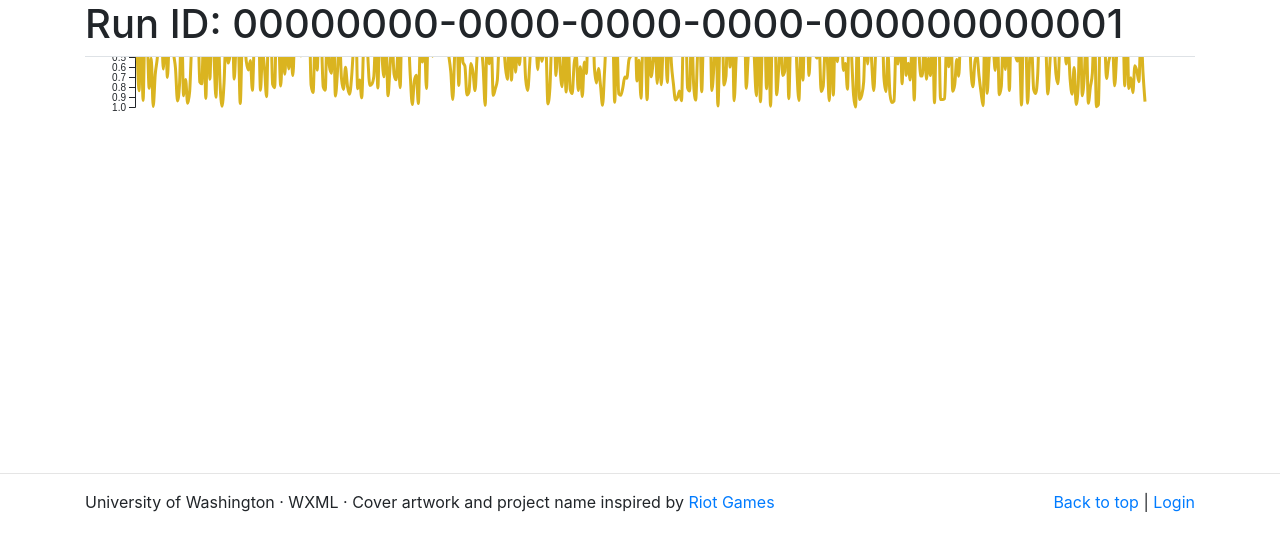
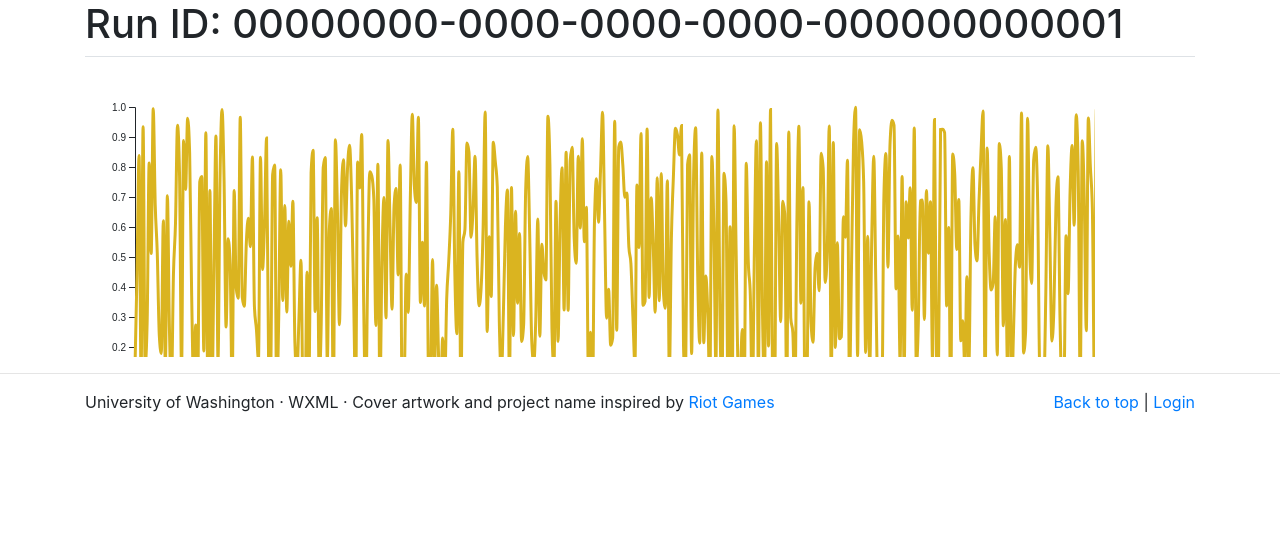
Before and after one commit to pengra/gis, a Django app: page /data/00000000-0000-0000-0000-000000000001/ in a window 1280 px wide. Shown: the part 56-607 px from the top of the page. Run offline with Django 3.2, Linux system fonts and the light colour scheme; tables that the repository leaves empty hold one stand-in row (values such as "Sample post"); some libraries are stand-ins or nearby versions.

Commit message:
modify window graph height

```diff
--- a/src/states/templates/home/dash.html
+++ b/src/states/templates/home/dash.html
@@ -40,7 +40,7 @@
     },
     width = $('#graph').width() - margin.left - margin.right // Use the window's width
     ,
-    height = $('#graph').height() - margin.top - margin.bottom; // Use the window's height
+    height = (window.innerHeight / 2) - margin.top - margin.bottom; // Use the window's height
 
   // The number of datapoints
   var n = 500;
@@ -74,8 +74,8 @@
 
   // 1. Add the SVG to the page and employ #2
   var svg = d3.select("#graph").append("svg")
-    .attr("width", "100%")
-    .attr("height", "50vh")
+    .attr("width", width)
+    .attr("height", height)
     .append("g")
     .attr("transform", "translate(" + margin.left + "," + margin.top + ")");
 
```
